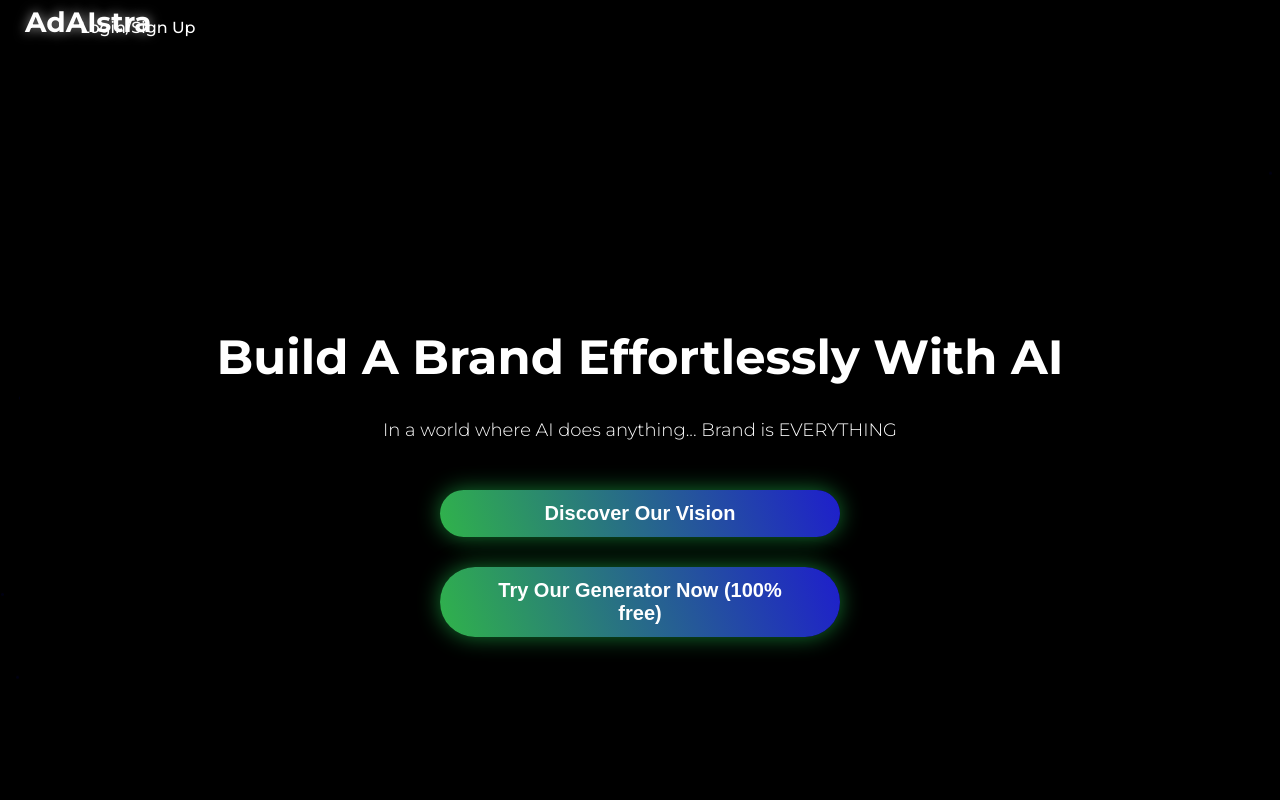
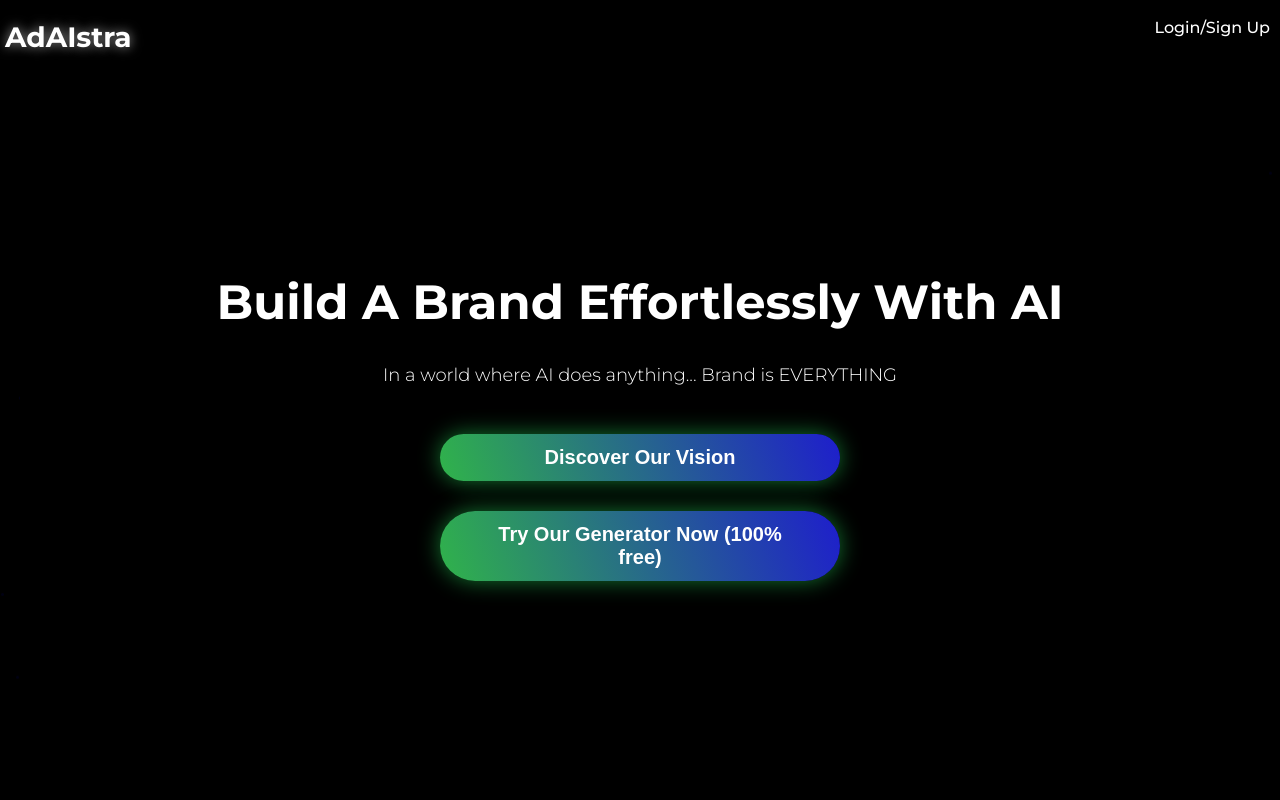
Before and after one commit to Jules-Barthomeuf/AI-X-Automation, a website: page public/index.html in a window 1280 px wide. Shown: the top 800 px of the page. Drawn offline with Linux system fonts and the light colour scheme.

Commit message:
Update index.html

```diff
--- a/public/index.html
+++ b/public/index.html
@@ -20,9 +20,10 @@
             line-height: 1.6;
             overflow-x: hidden;
             min-height: 100vh;
-    margin: 0; /* Ensure no margin shifts the layout */
+            margin: 0;
             padding: 0;
         }
+
         .container {
             max-width: 1440px;
             margin: 0 auto;
@@ -37,16 +38,15 @@
 
         header {
             padding: 15px 0;
-    margin: 0; /* Ensure no margin shifts the header */
+            margin: 0;
             background: #000000;
             position: fixed;
             width: 100%;
             top: 0;
-    left: 0; /* Ensure header starts at the viewport's left edge */
+            left: 0;
             z-index: 1000;
             box-shadow: 0 2px 15px rgba(0, 0, 0, 0.4);
             box-sizing: border-box;
-    position: relative;
         }
 
         .logo {
@@ -55,7 +55,7 @@
             color: #ffffff;
             text-shadow: 0 0 12px rgba(255, 255, 255, 0.6);
             position: absolute;
-    top: 0;
+            top: 15px; /* Align with header padding */
             left: 5px;
             margin: 0;
             padding: 0;
@@ -68,11 +68,12 @@
 
         nav {
             display: flex;
-    justify-content: space-between;
+            justify-content: flex-end; /* Default alignment to right */
             align-items: center;
             max-width: 1440px;
             margin: 0 auto;
-    padding: 0 5px 0 60px; /* 5px padding-right for far-right alignment, 60px padding-left for logo space */
+            padding: 0 5px; /* Minimal padding on right */
+            height: 100%; /* Ensure nav takes full height of header */
         }
 
         .login-signup {
@@ -82,7 +83,10 @@
             font-size: 16px;
             transition: color 0.3s, transform 0.3s;
             margin: 0;
-    padding-right: 5px; /* Minimal padding to keep it close to the right edge */
+            padding: 0 5px 0 0; /* 5px padding from the right edge */
+            position: absolute;
+            top: 15px; /* Align with header padding */
+            right: 5px; /* 5px from the right edge of the viewport */
         }
 
         .login-signup:hover {
@@ -93,7 +97,7 @@
         .hero {
             text-align: center;
             padding: 80px 0 20px;
-            background: #000000; /* Solid black background */
+            background: #000000;
             min-height: 100vh;
             display: flex;
             flex-direction: column;
@@ -111,7 +115,7 @@
 
         .hero h1 {
             font-weight: 700;
-            font-size: 48px; /* Reduced default size */
+            font-size: 48px;
             margin-bottom: 20px;
             color: #ffffff;
             text-shadow: 0 4px 20px rgba(0, 0, 0, 0.9);
@@ -216,7 +220,7 @@
             display: block;
             width: 100%;
             max-width: 400px;
-            margin: 15px auto; /* Centered with spacing */
+            margin: 15px auto;
             transition: transform 0.6s, box-shadow 0.6s;
             border-radius: 150px;
             box-sizing: border-box;
@@ -558,7 +562,7 @@
 
             .logo {
                 font-size: 22px;
-                margin-left: 5px;
+                top: 10px; /* Adjust for smaller header padding */
             }
 
             .login-signup {
@@ -570,7 +574,7 @@
             }
 
             .hero h1 {
-                font-size: 32px; /* Smaller title on mobile */
+                font-size: 32px;
             }
 
             .hero p {
@@ -661,7 +665,7 @@
 
         @media (max-width: 100%) {
             .hero h1 {
-                font-size: 28px; /* Even smaller for very small screens */
+                font-size: 28px;
             }
 
             .hero p {
@@ -726,7 +730,7 @@
 
         @media (min-width: 1025px) {
             .login-signup {
-                margin-right: 40px;
+                display: block; /* Ensure it shows on larger screens */
             }
         }
     </style>
```
Lines whose indentation alone changed are shown as unchanged.
